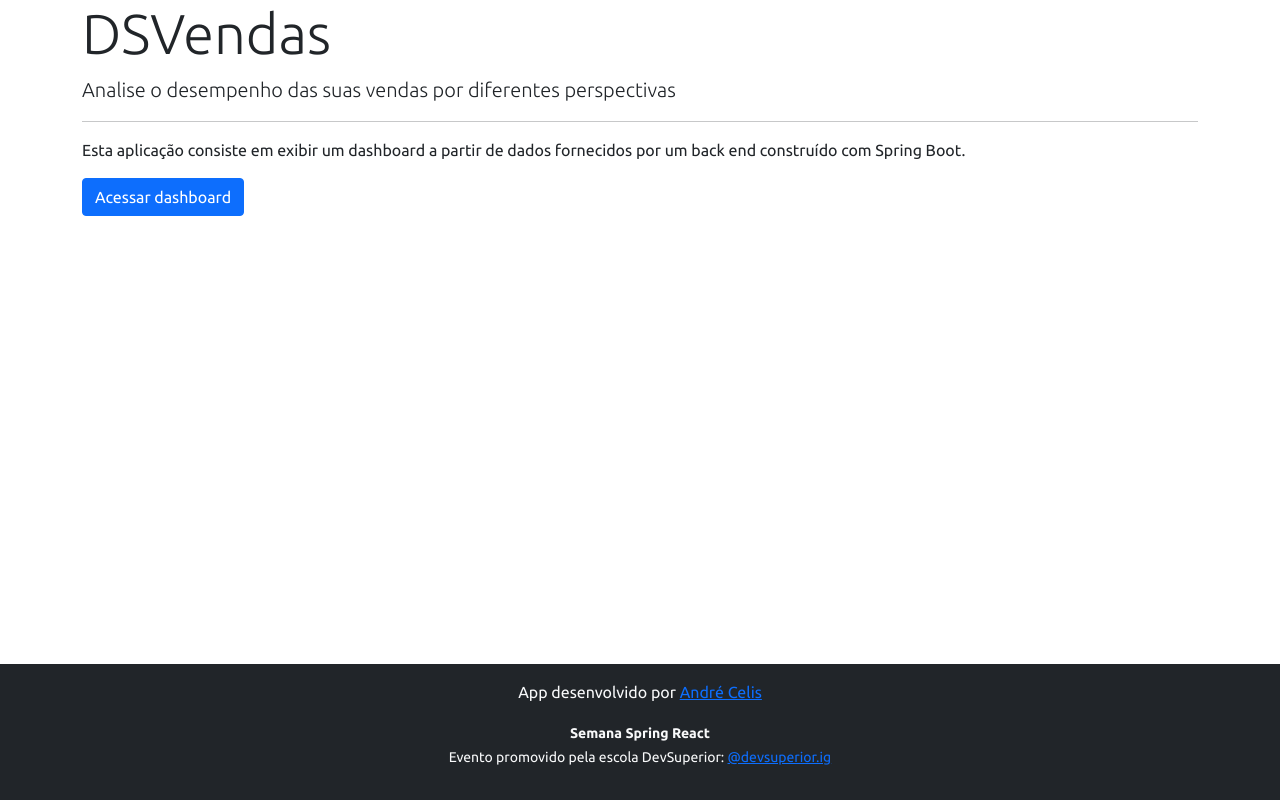
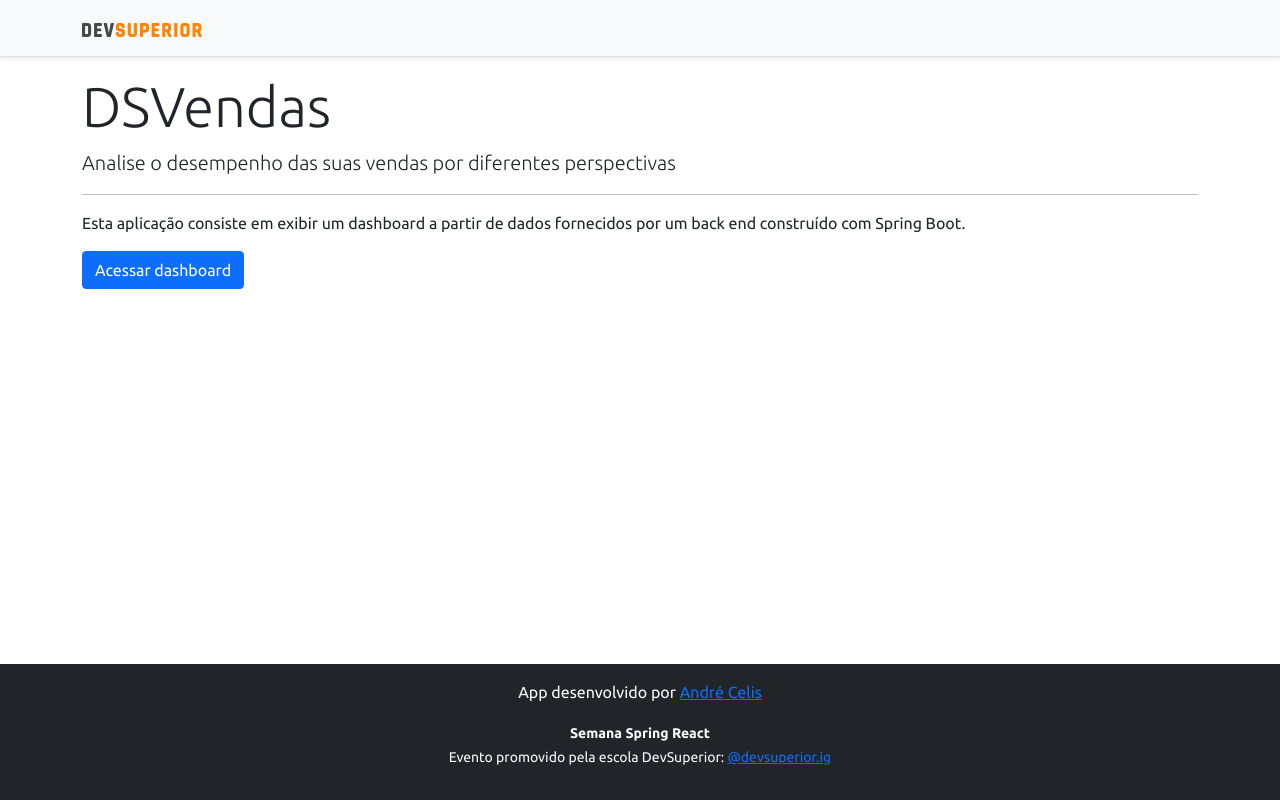
Before and after one commit to AndreLuisCelis/projeto-sds3, a React (Create React App) app in the folder frontend/: page / in a window 1280 px wide. Built offline with nearby package versions, Linux system fonts and the light colour scheme; no server answers.

Commit message:
add Navbar in Home

```diff
--- a/frontend/src/pages/Home/index.tsx
+++ b/frontend/src/pages/Home/index.tsx
@@ -1,16 +1,21 @@
+import NavBar from "components/NavBar";
 import { Link } from "react-router-dom";
+
 
 function Home() {
     return (
+        <>
+        <NavBar/>
             <div className="container">
                 <div className="jumbotron">
                     <h1 className="display-4">DSVendas</h1>
                     <p className="lead">Analise o desempenho das suas vendas por diferentes perspectivas</p>
-            <hr/>
+                    <hr />
                     <p>Esta aplicação consiste em exibir um dashboard a partir de dados fornecidos por um back end construído com Spring Boot.</p>
-            <Link className ='btn btn-primary btn-large' to='/dashboard'> Acessar dashboard</Link>
+                    <Link className='btn btn-primary btn-large' to='/dashboard'> Acessar dashboard</Link>
                 </div>
             </div>
+        </>
     );
 }
 export default Home;
```
Lines whose indentation alone changed are shown as unchanged.
